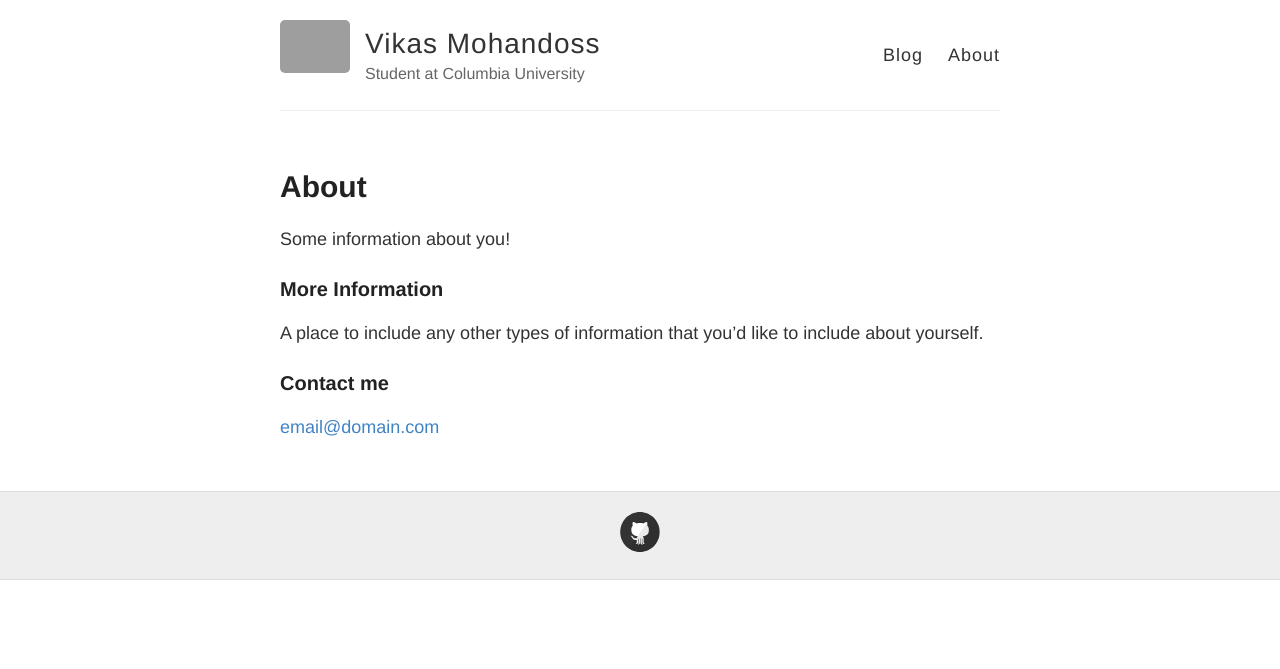
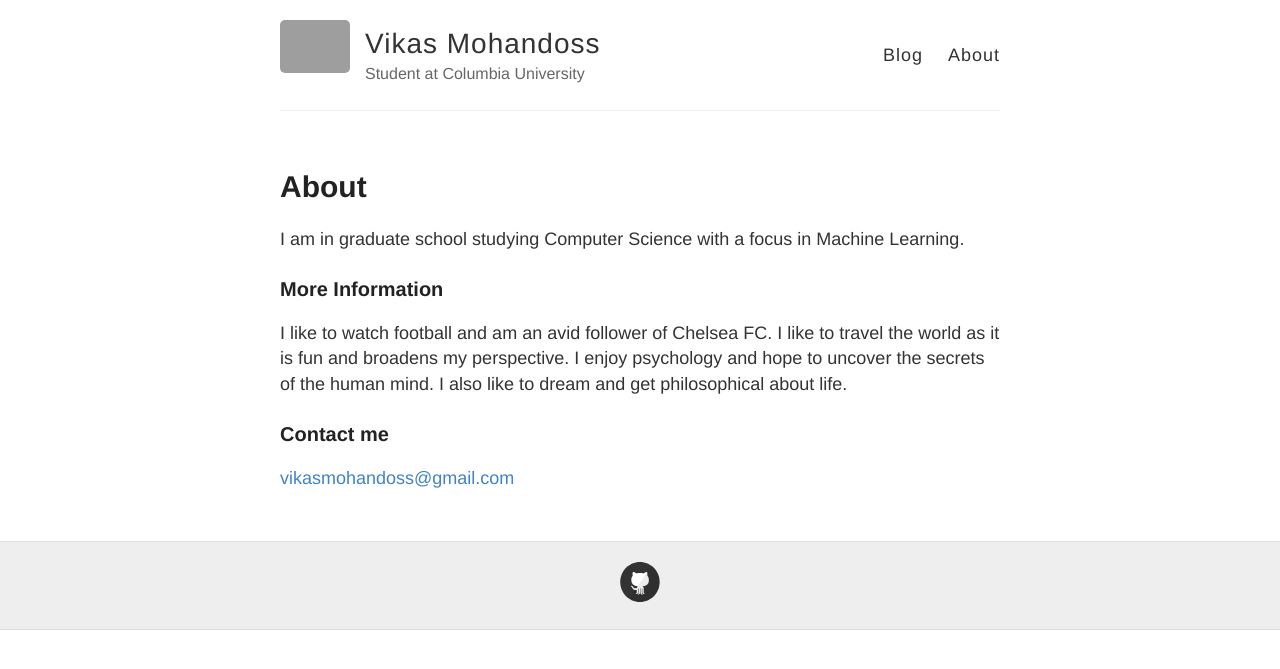
Before and after one commit to VikasMohandoss/VikasMohandoss.github.io, a Jekyll site: the page built from about.md, in a window 1280 px wide. Shown: the top 669 px of the page. Built offline with Jekyll 4.4.1, drawn with Linux system fonts in a browser that asks for light colours; grey boxes are pictures that could not be loaded.

Commit message:
CommitDay1

```diff
--- a/_config.yml
+++ b/_config.yml
@@ -9,7 +9,7 @@ name: Vikas Mohandoss
 description: Student at Columbia University
 
 # URL of your avatar or profile pic (you could use your GitHub profile pic)
-avatar: https://raw.githubusercontent.com/barryclark/jekyll-now/master/images/jekyll-logo.png
+avatar: https://github.com/VikasMohandoss.github.io/images/Mohandoss_Vikas_May23.jpg
 
 #
 # Flags below are optional
--- a/about.md
+++ b/about.md
@@ -4,12 +4,12 @@ title: About
 permalink: /about/
 ---
 
-Some information about you!
+I am in graduate school studying Computer Science with a focus in Machine Learning.
 
 ### More Information
 
-A place to include any other types of information that you'd like to include about yourself.
+I like to watch football and am an avid follower of Chelsea FC. I like to travel the world as it is fun and broadens my perspective. I enjoy psychology and hope to uncover the secrets of the human mind. I also like to dream and get philosophical about life.
 
 ### Contact me
 
-[email@domain.com](mailto:email@domain.com)
+[vikasmohandoss@gmail.com](mailto:email@domain.com)
```
Also changed, not shown: _posts/2016-9-28-FirstPost.md (+2 -2 lines), images/Mohandoss_Vikas_May23.jpg (added), 5 other files.
